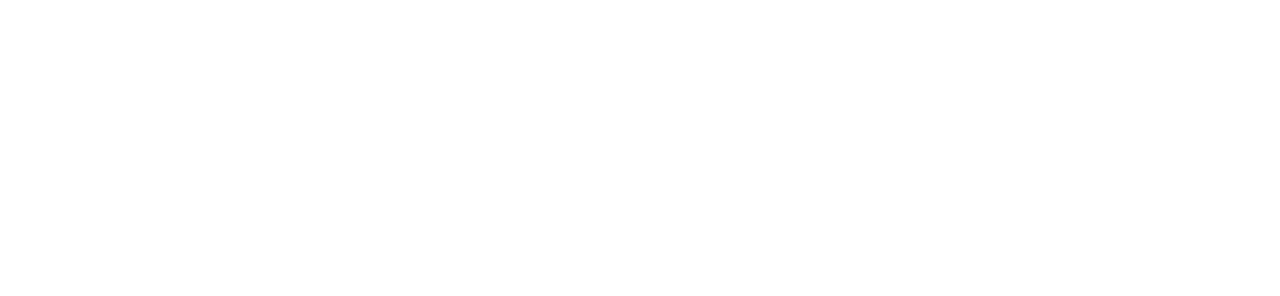
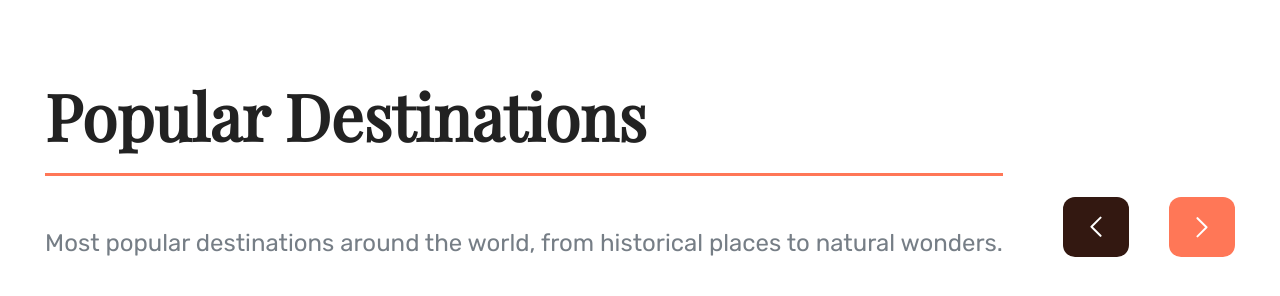
Before and after one commit to Taxeta/202307-w1chwe-ana-lambea-jose-vera, a website: page public/index.html in a window 1280 px wide. Drawn offline with nearby package versions, Linux system fonts and the light colour scheme; files that its build step writes are made by us from their sources.

Commit message:
Create titles and buttons and set styles

```diff
--- a/public/index.html
+++ b/public/index.html
@@ -5,12 +5,29 @@
   <meta charset="UTF-8">
   <meta name="viewport" content="width=device-width, initial-scale=1.0">
   <link rel="shortcut icon" href="favicon.png" type="image/x-icon">
+  <link rel="preconnect" href="https://fonts.googleapis.com">
+  <link rel="preconnect" href="https://fonts.gstatic.com" crossorigin>
+  <link href="https://fonts.googleapis.com/css2?family=Playfair+Display&family=Rubik&display=swap" rel="stylesheet">
   <link rel="stylesheet" href="styles/styles.css">
   <title>Travellian</title>
 </head>
 
 <body>
-
+  <main class="main-container">
+    <section class="section-container">
+      <div class="section-header">
+        <div>
+          <h1 class="section-header__title">Popular Destinations</h1>
+          <p class="section-header__text">Most popular destinations around the world, from historical places to natural
+            wonders.</p>
+        </div>
+        <div class="button-movement-container">
+          <button class="button-movement button-movement__previous"></button>
+          <button class="button-movement button-movement__next"></button>
+        </div>
+      </div>
+    </section>
+  </main>
 </body>
 
 </html>
--- a/src/sass/_components.scss
+++ b/src/sass/_components.scss
@@ -0,0 +1,52 @@
+@use "variables";
+
+.section-header {
+  display: flex;
+  flex-direction: column;
+  align-items: center;
+
+  &__title {
+    padding-bottom: 15px;
+    font-size: 40px;
+    border-bottom: 3px solid variables.$color-primary;
+  }
+
+  &__text {
+    color: variables.$color-text-light;
+    font-size: 18px;
+  }
+
+  @media screen and (min-width: variables.$breaking-point) {
+    flex-direction: row;
+    align-items: flex-end;
+    gap: 60px;
+
+    &__title {
+      font-size: 64px;
+    }
+
+    &__text {
+      font-size: 24px;
+      margin: 0;
+    }
+  }
+}
+
+.button-movement {
+  width: 66px;
+  height: 60px;
+  border-radius: 12px;
+  gap: 4px;
+  background-image: url("../vectors/arrow_next.svg");
+  background-repeat: no-repeat;
+  background-position: center;
+
+  &__previous {
+    background-color: variables.$color-secondary;
+    transform: rotate(180deg);
+  }
+
+  &__next {
+    background-color: variables.$color-primary;
+  }
+}
--- a/src/sass/_containers.scss
+++ b/src/sass/_containers.scss
@@ -0,0 +1,26 @@
+@use "variables";
+
+.section-container {
+  display: flex;
+  flex-direction: column;
+  align-items: center;
+  padding: 16px;
+}
+
+.button-movement-container {
+  display: flex;
+  flex-direction: row;
+  align-items: flex-end;
+  gap: 40px;
+  padding: 60px;
+}
+
+@media screen and (min-width: variables.$breaking-point) {
+  .section-container {
+    padding: 20px;
+  }
+
+  .button-movement-container {
+    padding: 0;
+  }
+}
--- a/src/sass/_font.scss
+++ b/src/sass/_font.scss
@@ -0,0 +1,2 @@
+$font-family-text: "Rubik", sans-serif;
+$font-family-header: "Playfair Display", serif;
--- a/src/sass/_global.scss
+++ b/src/sass/_global.scss
@@ -0,0 +1,40 @@
+@use "font";
+@use "variables";
+
+*,
+::before,
+::after {
+  box-sizing: border-box;
+}
+
+html {
+  font-family: font.$font-family-text;
+  color: variables.$color-text;
+}
+
+body {
+  font-size: 1 rem;
+  margin: 0;
+}
+
+ul,
+li {
+  list-style: none;
+  padding-left: 0;
+}
+
+input,
+button {
+  font: inherit;
+  border: none;
+}
+
+button {
+  cursor: pointer;
+}
+
+h1,
+h2,
+h3 {
+  font-family: font.$font-family-header;
+}
--- a/src/sass/_variables.scss
+++ b/src/sass/_variables.scss
@@ -0,0 +1,5 @@
+$color-primary: #ff7757;
+$color-secondary: #331811;
+$color-text: #222;
+$color-text-light: #767e86;
+$breaking-point: 768px;
--- a/src/sass/styles.scss
+++ b/src/sass/styles.scss
@@ -0,0 +1,3 @@
+@use "global";
+@use "components";
+@use "containers";
```
Also changed, not shown: public/vectors/arrow_next.svg (added).
